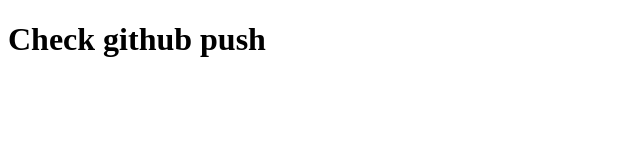
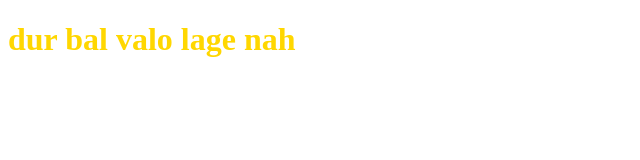
Before and after one commit to Exoticyasin/My_frist_web, a plain HTML site: page Index.html in a window 1280 px wide. Shown: the whole page, without its empty margins (0-640 px from the left). Drawn offline with Linux system fonts and the light colour scheme.

Commit message:
modified file

```diff
--- a/Index.html
+++ b/Index.html
@@ -5,9 +5,13 @@
   <meta name="viewport" content="width=device-width, initial-scale=1.0">
   <meta http-equiv="X-UA-Compatible" content="ie=edge">
   <title>First Website Shows</title>
-</head>
+  <style>
+    h1{
+      color: gold;
+    }
+  </style>
+  </head>
 <body>
-  <h1>Check github push </h1>
-
+  <h1>dur bal valo lage nah</h1>
 </body>
 </html>
```
